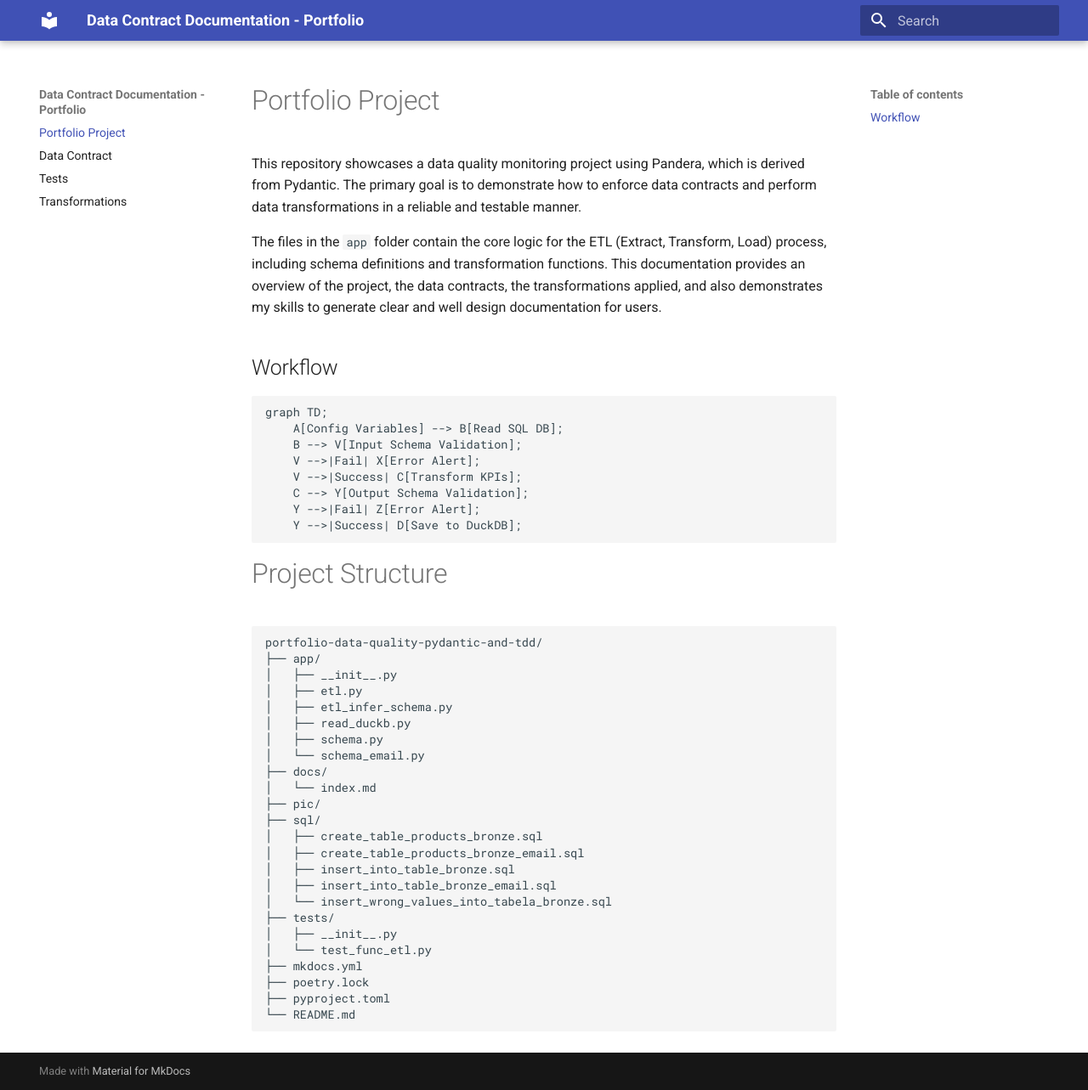
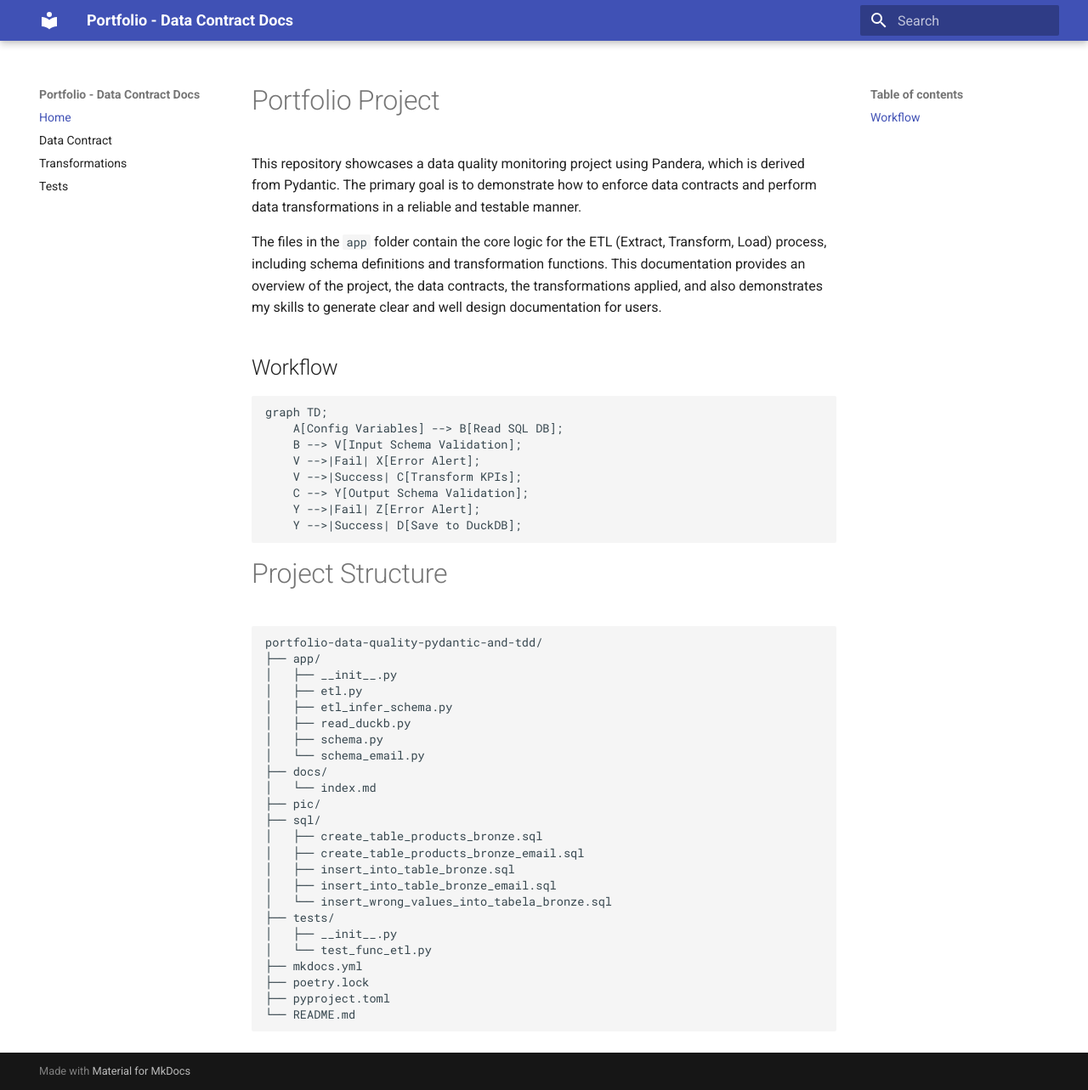
Before and after one commit to hcslomeu/portfolio-data-quality-pydantic-and-tdd, an MkDocs documentation site: the page built from docs/index.md, in a window 1280 px wide and 1283 px high. Shown: the whole window at 85% size. Built offline with MkDocs 1.6.1 and Material for MkDocs 9.7.7, drawn with Linux system fonts in a browser that asks for light colours; some of the changed lines change nothing that is shown.

Commit message:
complete docs for the portfolio project

```diff
--- a/mkdocs.yml
+++ b/mkdocs.yml
@@ -1,4 +1,4 @@
-site_name: Data Contract Documentation - Portfolio
+site_name: Portfolio - Data Contract Docs
 
 theme:
   name: material
@@ -7,3 +7,13 @@ plugins:
   - search
   - mermaid2
   - mkdocstrings
+
+nav:
+
+  - Home: index.md
+
+  - Data Contract: data_contract.md
+
+  - Transformations: transformations.md
+
+  - Tests: tests.md
```
